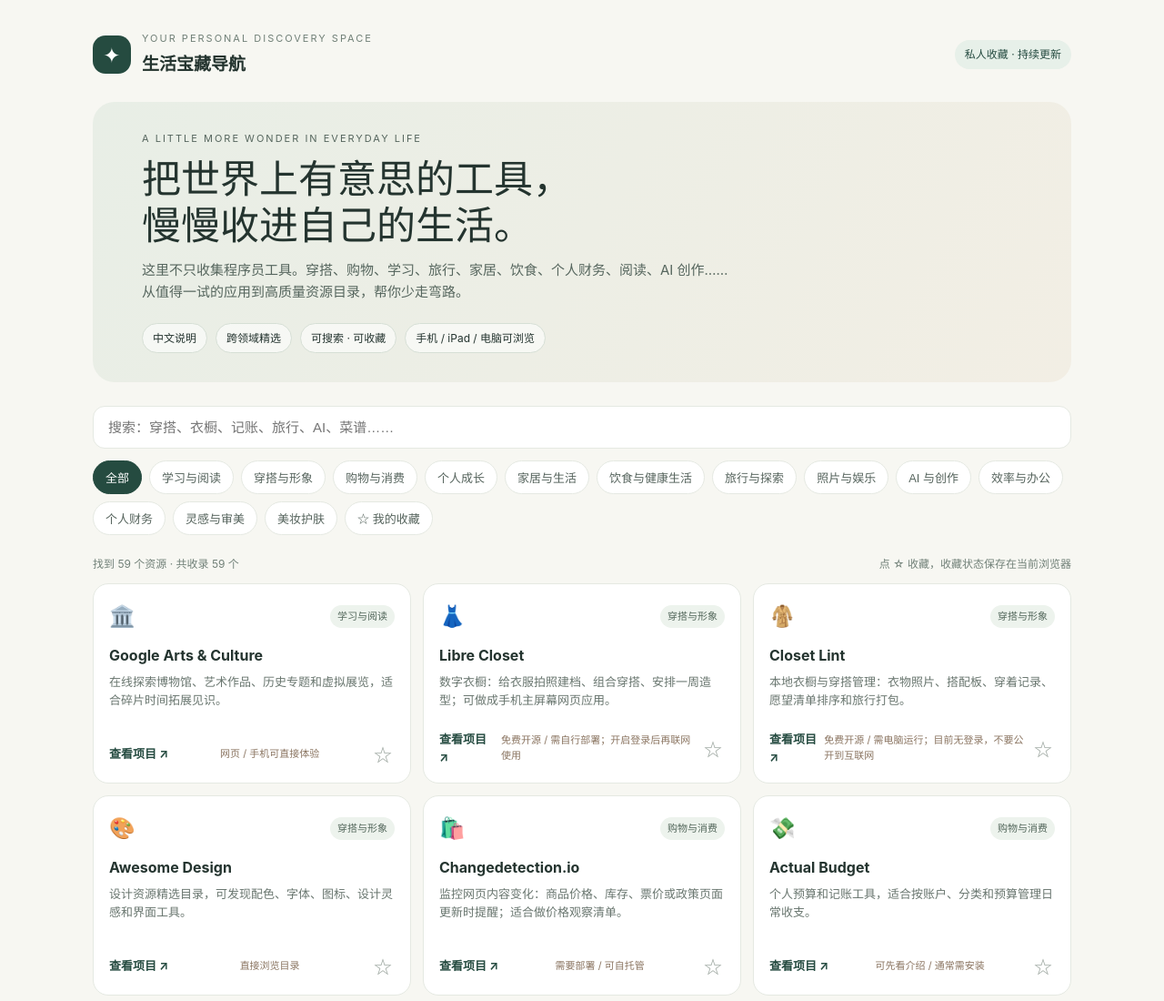
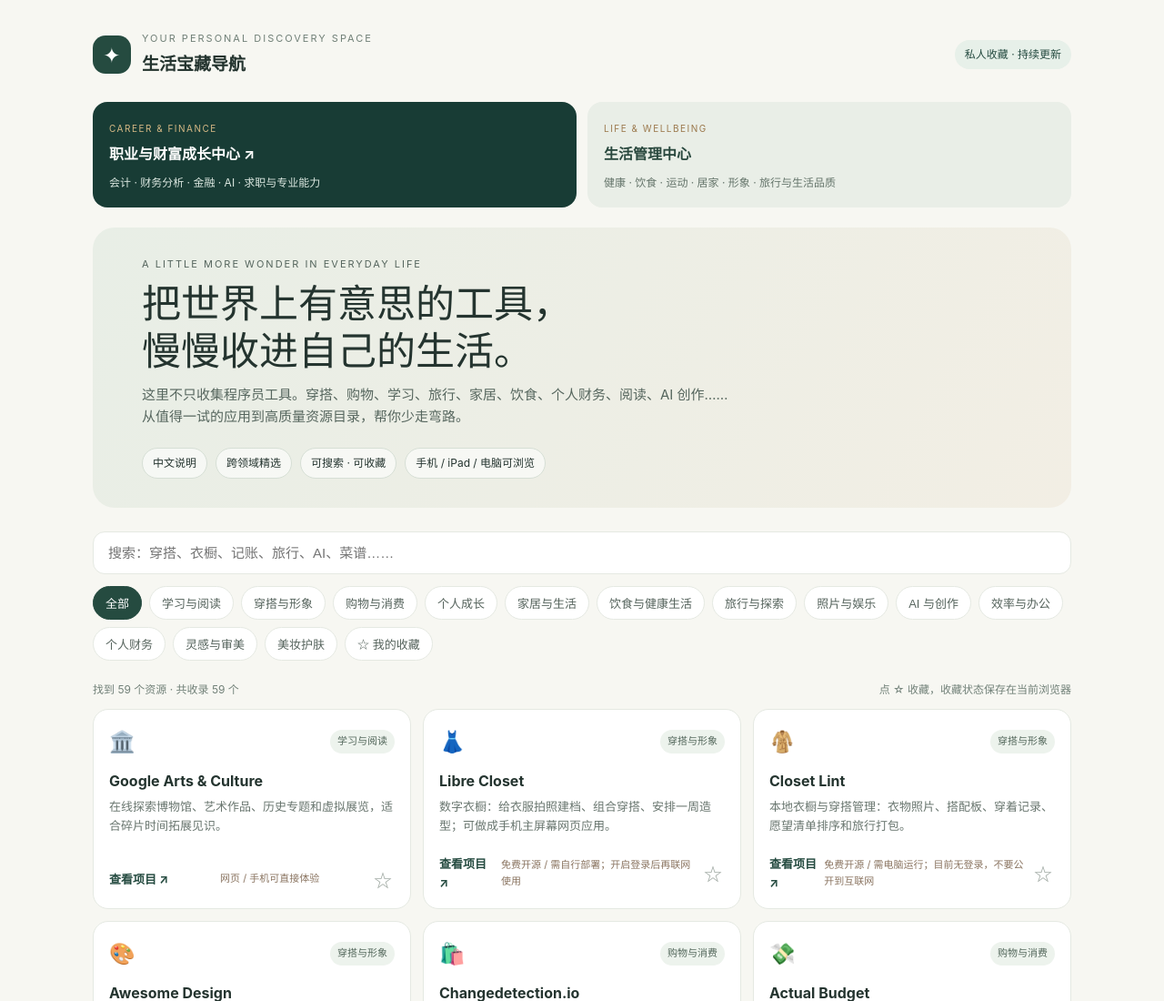
Before and after one commit to yaolu919/my-life-treasure, a plain HTML site: page index.html in a window 1280 px wide. Shown: the top 1100 px of the page at 91% size. Drawn offline with Linux system fonts and the light colour scheme.

Commit message:
Add career center entrance to life navigation

```diff
--- a/index.html
+++ b/index.html
@@ -23,6 +23,14 @@ header{display:flex;align-items:center;justify-content:space-between;gap:16px;pa
 <body>
 <div class="wrap">
 <header><div class="brand"><div class="mark">✦</div><div><p class="eyebrow">YOUR PERSONAL DISCOVERY SPACE</p><h1>生活宝藏导航</h1></div></div><span class="private">私人收藏 · 持续更新</span></header>
+<section style="display:grid;grid-template-columns:repeat(auto-fit,minmax(230px,1fr));gap:12px;margin:0 0 22px">
+<a href="./career/" style="display:block;background:#183c35;color:#fff;border-radius:16px;padding:16px 18px;text-decoration:none">
+<span style="font-size:10px;letter-spacing:1.5px;color:#d6b985">CAREER & FINANCE</span><strong style="display:block;font-size:16px;margin:5px 0">职业与财富成长中心 ↗</strong><span style="font-size:12px;color:#dce8e1">会计 · 财务分析 · 金融 · AI · 求职与专业能力</span>
+</a>
+<div style="display:block;background:#e9eee7;color:#29483e;border-radius:16px;padding:16px 18px">
+<span style="font-size:10px;letter-spacing:1.5px;color:#9b784c">LIFE & WELLBEING</span><strong style="display:block;font-size:16px;margin:5px 0">生活管理中心</strong><span style="font-size:12px;color:#64746a">健康 · 饮食 · 运动 · 居家 · 形象 · 旅行与生活品质</span>
+</div>
+</section>
 <section class="hero"><p class="eyebrow">A LITTLE MORE WONDER IN EVERYDAY LIFE</p><h2>把世界上有意思的工具，<br>慢慢收进自己的生活。</h2><p>这里不只收集程序员工具。穿搭、购物、学习、旅行、家居、饮食、个人财务、阅读、AI 创作……从值得一试的应用到高质量资源目录，帮你少走弯路。</p><div class="hero-note"><span class="pill">中文说明</span><span class="pill">跨领域精选</span><span class="pill">可搜索 · 可收藏</span><span class="pill">手机 / iPad / 电脑可浏览</span></div></section>
 <div class="searchbar"><input id="search" type="search" placeholder="搜索：穿搭、衣橱、记账、旅行、AI、菜谱……" aria-label="搜索资源"></div>
 <nav class="filters" id="filters"></nav>
```
